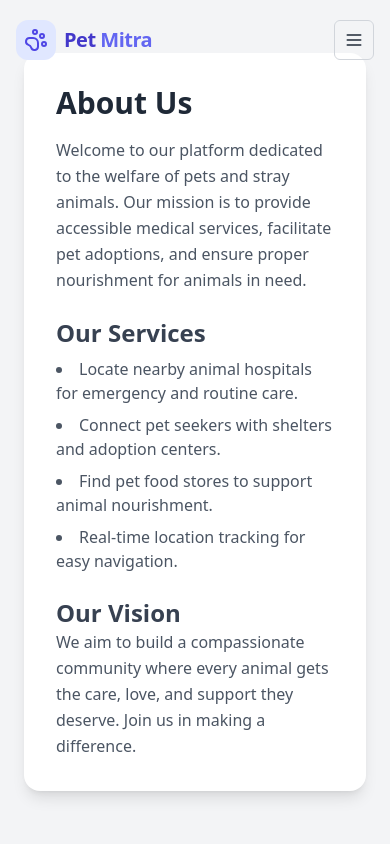
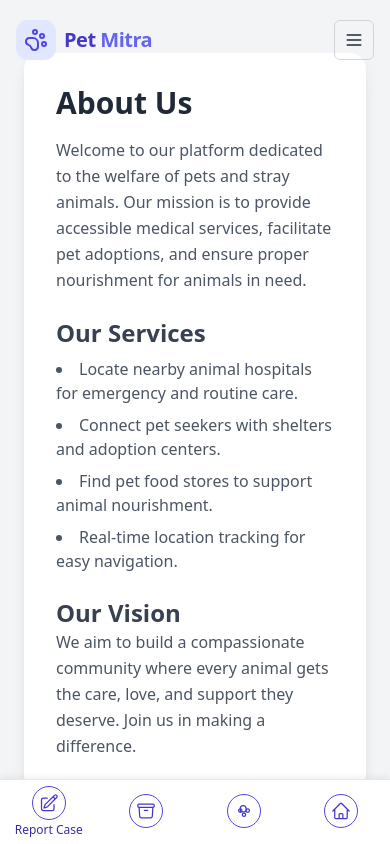
Before and after one commit to devxankit/petmitra-version2, a React (Vite) app: page /about in a window 390 px wide. Shown: the top 844 px of the page. Built offline with nearby package versions, Linux system fonts and the light colour scheme.

Commit message:
home page responisve , bottom nav for mobile, location comonent fix empty space isse

```diff
--- a/src/App.jsx
+++ b/src/App.jsx
@@ -1,8 +1,9 @@
 import React from 'react'
-import HomePage from './components/HomePage'
-import NavBar from './components/NavBar'
+// import HomePage from './components/HomePage'
+// import NavBar from './components/NavBar'
 import Footer from './components/Footer'
 import HomePage2 from './components/HomePage2'
+// import MobileBottomNav from './components/MobileBottomNav'
 
 function App() {
   return (
@@ -12,6 +13,7 @@ function App() {
       {/* <HomePage /> */}
       <HomePage2 />
       <Footer />
+      {/* <MobileBottomNav/> */}
 
     </div>
   )
--- a/src/components/HomePage2.jsx
+++ b/src/components/HomePage2.jsx
@@ -1,66 +1,94 @@
-import React, {useRef} from 'react';
+import React, { useRef, useEffect } from 'react'; // <-- Import useEffect
+import { useLocation, useNavigate } from 'react-router-dom'; // <-- Import hooks from router
 import MovingCards from './MovingCards';
-import HelpDesk from './HelpDesk';
-import LocationTracker from './LocationTracker';
+import HelpDesk from './HelpDesk'; // <-- Make sure HelpDesk uses forwardRef (see step 2 below)
 import LocationTracker2 from './LocationTracker2';
-import Chatbot from './Chatbot';
 import ChatBot2 from './Chatbot2';
-import PetForm from './PetForm';
 import NavBar from './NavBar';
 
+const HomePage2 = () => {
+    const helpDeskRef = useRef(null);
+    const location = useLocation(); // <-- Get location object
+    const navigate = useNavigate(); // <-- Get navigate function
+
+    // Original function for the internal button (can keep or remove if not needed elsewhere)
+    const scrollToHelpDeskInternal = () => {
+        console.log("Internal scroll button clicked.");
+        helpDeskRef.current?.scrollIntoView({ behavior: "smooth", block: "start" });
+    };
+
+    // Effect to handle scrolling based on navigation state
+    useEffect(() => {
+        // Check if state exists and contains the signal to scroll to HelpDesk
+        // Use the SAME key ('scrollToSection') and VALUE ('helpDeskSection') as sent from MobileBottomNav
+        if (location.state?.scrollToSection === 'helpDeskSection') {
+            console.log("Navigation state detected: Scrolling to HelpDesk.");
+
+            // Use setTimeout to ensure HelpDesk ref is available after render/navigation
+            const timer = setTimeout(() => {
+                if (helpDeskRef.current) {
+                    console.log("HelpDesk ref found, scrolling...");
+                    helpDeskRef.current.scrollIntoView({ behavior: 'smooth', block: 'start' });
+
+                    // IMPORTANT: Clear the state after scrolling to prevent re-scrolling
+                    navigate(location.pathname, { replace: true, state: {} });
+                } else {
+                    // This might happen if HelpDesk rendering is delayed or conditional
+                    console.warn("HelpDesk ref not found when trying to scroll.");
+                }
+            }, 100); // Adjust delay slightly if needed (100ms is usually safe)
+
+            // Cleanup function for the timeout
+            return () => clearTimeout(timer);
+        }
+    }, [location.state, navigate, location.pathname]); // Dependencies: run when state or navigate changes
 
 
-const HomePage2 = () => {
-
-    const helpDeskRef = useRef(null);
-
-    const scrollToHelpDesk = () => {
-      helpDeskRef.current?.scrollIntoView({ behavior: "smooth", block: "start" });
-    };
-
-
+    // --- Rest of your component ---
     return (
         <div className="min-h-screen bg-white">
-            <div className="h-[470px] bg-blue-200 rounded-br-[350px] overflow-hidden">
-                {/* Navigation */}
+            {/* Top Section */}
+            <div className="h-auto md:h-[470px] bg-blue-200 rounded-br-[150px] md:rounded-br-[350px] overflow-hidden">
                 <NavBar />
-
-                {/* Hero Section */}
-                <div className="max-w-7xl mx-auto px-4 py-16 flex justify-between items-center">
-                    <div className="max-w-2xl mb-[150px]">
-                        <p className="text-purple-700 mb-4 text-xl">Be the voice of voiceless</p>
-                        <h1 className="text-purple-600 text-6xl font-bold mb-8">
+                <div className="max-w-7xl mx-auto px-4 pb-8 pt-16 md:py-16 flex flex-col md:flex-row justify-between items-center">
+                    <div className="max-w-full md:max-w-2xl mb-8 md:mb-[150px] text-center md:text-left">
+                        <p className="text-purple-700 mb-4 text-lg md:text-xl">Be the voice of voiceless</p>
+                        <h1 className="text-purple-600 text-4xl md:text-6xl font-bold mb-6 md:mb-8">
                             Animal Rescue &<br />
                             Welfare Platform
                         </h1>
-                        <button onClick={scrollToHelpDesk} className="bg-purple-600 text-white px-8 py-3 rounded-full text-lg font-medium hover:bg-purple-700 transition-colors">
+                        {/* This button uses the internal scroll function */}
+                        <button
+                            onClick={scrollToHelpDeskInternal}
+                            className="bg-purple-600 text-white px-6 md:px-8 py-2 md:py-3 rounded-full text-base md:text-lg font-medium hover:bg-purple-700 transition-colors"
+                        >
                             Report a Problem
                         </button>
                     </div>
-
+                    {/* Image */}
                     <div className="relative">
-                        <div className="w-[400px] h-[400px] bg-white rounded-full overflow-hidden">
-                            <div className="absolute inset-0 rounded-full"  >
+                        <div className="w-[250px] h-[250px] md:w-[400px] md:h-[400px] bg-white rounded-full overflow-hidden mx-auto md:mx-0">
+                            <div className="absolute inset-0 rounded-full">
                                 <img
                                     src="https://media.istockphoto.com/id/1278578528/photo/group-of-different-purebred-dogs-from-small-to-large-sitting-looking-at-the-camera-on-a-white.jpg?s=612x612&w=0&k=20&c=6mIGSD_EqTEUrfRMd4Eufjt7VuTpSDQYuOUOLdApbk0="
                                     alt="Dogs"
                                     className="object-cover w-full h-full rounded-full"
-
                                 />
                             </div>
                         </div>
                     </div>
+                </div>
+            </div> {/* End Top Section */}
 
-                </div>
-            </div>
+            {/* Other Sections */}
             <MovingCards />
-            <HelpDesk ref={helpDeskRef}  />
-            {/* <LocationTracker /> */}
+
+            {/* The HelpDesk component where the ref is attached */}
+            <HelpDesk ref={helpDeskRef} />
+
             <LocationTracker2 />
-            {/* <Chatbot/> */}
-            <ChatBot2/>
-            {/* <PetForm/> */}
-
+            <ChatBot2 />
+            {/* Make sure MobileBottomNav is rendered in your main App layout */}
         </div>
     );
 };
--- a/src/components/LocationTracker2.jsx
+++ b/src/components/LocationTracker2.jsx
@@ -214,7 +214,7 @@ const LocationTracker2 = () => {
   }, [userLocation, mapVisible, nearbyHospitals]);
 
   return (
-    <div className="flex flex-col min-h-screen bg-gray-50">
+    <div className="flex flex-col min-h-auto bg-gray-50">
       <div className="w-full max-w-6xl mx-auto px-4 py-6">
         <div className="bg-white rounded-xl shadow-lg p-6">
           <div className="flex flex-col items-center">
--- /dev/null
+++ b/src/components/MobileBottomNav.jsx
@@ -0,0 +1,96 @@
+// src/components/MobileBottomNav.jsx
+import React from 'react';
+import { useNavigate } from 'react-router-dom'; // Use React Router for navigation
+import {
+  PencilSquareIcon,
+  ArchiveBoxIcon,       // Assuming this icon is for Login/Archive based on your last code
+  HomeIcon as HomeIconSolid,
+} from '@heroicons/react/24/outline'; // Using outline icons
+import PawIcon from './PawIcon'; // Make sure this path is correct
+
+const MobileBottomNav = () => {
+  const navigate = useNavigate();
+
+  // Standard navigation function for most buttons
+  const handleNavigate = (path) => {
+    console.log(`Navigating directly to: ${path}`);
+    navigate(path);
+  };
+
+  // Special handler for the Report Case button to navigate home and trigger scroll
+  const handleReportClick = () => {
+    console.log('Report button clicked, navigating home and signaling scroll to HelpDesk...');
+    // Navigate to the home page ('/') and pass state to signal scrolling
+    navigate('/', {
+      // Use a descriptive key/value pair that HomePage2 will look for
+      state: { scrollToSection: 'helpDeskSection' }
+    });
+  };
+
+  // --- Style Constants (Slimmed down version) ---
+  const iconSize = "h-5 w-5";
+  const iconBorderStyle = "rounded-full border border-indigo-600 p-1.5 mb-0.5";
+  const iconContainerStyle = "flex flex-col items-center justify-center p-1 cursor-pointer text-indigo-700 hover:text-indigo-900 transition-colors duration-150";
+  const textStyle = "text-xs font-medium";
+  // --- End Style Constants ---
+
+  return (
+    // Main container - fixed bottom, full width, flex layout, hidden on medium screens+, white bg, subtle top border and shadow
+    <nav className="fixed bottom-0 left-0 right-0 z-50 flex md:hidden bg-white py-0.5 border-t border-gray-200 shadow-[0_-4px_6px_-1px_rgba(0,0,0,0.05)]">
+
+      {/* Report Case Item - Uses the special handleReportClick */}
+      <button
+        onClick={handleReportClick} // <-- Use the scroll-triggering handler
+        className={`${iconContainerStyle} flex-1`} // flex-1 distributes space evenly
+        aria-label="Report Case"
+      >
+        <div className={iconBorderStyle}>
+          <PencilSquareIcon className={iconSize} />
+        </div>
+        {/* Text label specific to this button */}
+        <span className={`${textStyle} text-indigo-800`}>Report Case</span>
+      </button>
+
+      {/* Archive/Login Item - Uses standard navigation */}
+      {/* Updated path to /login based on your last code snippet */}
+      <button
+        onClick={() => handleNavigate('/login')} // <-- Use standard navigation
+        className={`${iconContainerStyle} flex-1`}
+        aria-label="Login / Archive" // Updated Aria Label for clarity
+      >
+        <div className={iconBorderStyle}>
+          <ArchiveBoxIcon className={iconSize} />
+        </div>
+        {/* No text label as per previous examples */}
+      </button>
+
+      {/* Paw/Adopt Item - Uses standard navigation */}
+      {/* Updated path to /adopt based on your last code snippet */}
+      <button
+        onClick={() => handleNavigate('/adopt')} // <-- Use standard navigation
+        className={`${iconContainerStyle} flex-1`}
+        aria-label="Adopt a Pet" // Updated Aria Label
+      >
+        <div className={iconBorderStyle}>
+          <PawIcon className={iconSize} />
+        </div>
+        {/* No text label */}
+      </button>
+
+      {/* Home Item - Uses standard navigation */}
+      <button
+        onClick={() => handleNavigate('/')} // <-- Use standard navigation
+        className={`${iconContainerStyle} flex-1`}
+        aria-label="Home"
+      >
+        <div className={iconBorderStyle}>
+          <HomeIconSolid className={iconSize} />
+        </div>
+        {/* No text label */}
+      </button>
+
+    </nav>
+  );
+};
+
+export default MobileBottomNav;
--- /dev/null
+++ b/src/components/PawIcon.jsx
@@ -0,0 +1,42 @@
+// src/components/PawIcon.jsx (Revised for simpler outline)
+import React from 'react';
+
+const PawIcon = (props) => (
+  <svg
+    xmlns="http://www.w3.org/2000/svg"
+    viewBox="0 0 24 24"
+    fill="none"
+    stroke="currentColor"
+    strokeWidth="1.5"
+    strokeLinecap="round"
+    strokeLinejoin="round"
+    {...props}
+  >
+    {/* Main Pad */}
+    <path d="M12 14.5c-2.5 0-4.5 2-4.5 4.5S9.5 23.5 12 23.5s4.5-2 4.5-4.5S14.5 14.5 12 14.5z" fill="currentColor" opacity="0.1"/> {/* Optional faint fill for main pad */}
+    <path d="M12 14.5c-2.5 0-4.5 2-4.5 4.5" />
+
+    {/* Toes */}
+    <circle cx="8" cy="12.5" r="1.5" />
+    <circle cx="11" cy="11" r="1.5" />
+    <circle cx="14" cy="11" r="1.5" />
+    <circle cx="17" cy="12.5" r="1.5" />
+
+     {/* Connective curves (optional, adjust as needed) */}
+     <path d="M8.5 14c.5-1 1.5-2 3.5-2s3 1 3.5 2" />
+  </svg>
+);
+
+// Even simpler conceptual outline:
+const PawIconSimple = (props) => (
+    <svg xmlns="http://www.w3.org/2000/svg" viewBox="0 0 24 24" fill="none" stroke="currentColor" strokeWidth="1.5" strokeLinecap="round" strokeLinejoin="round" {...props}>
+      <path d="M11 5.5c-1.93 0-3.5 1.57-3.5 3.5V11c0 1.1.9 2 2 2h3c1.1 0 2-.9 2-2V9c0-1.93-1.57-3.5-3.5-3.5z"/>
+      <path d="M7.5 9.5c-1.1 0-2 .9-2 2s.9 2 2 2 2-.9 2-2-.9-2-2-2z"/>
+      <path d="M16.5 9.5c-1.1 0-2 .9-2 2s.9 2 2 2 2-.9 2-2-.9-2-2-2z"/>
+      <path d="M12 14.5c-1.1 0-2 .9-2 2s.9 2 2 2 2-.9 2-2-.9-2-2-2z"/>
+    </svg>
+);
+
+
+// Let's use the simpler one for the example: PawIconSimple
+export default PawIconSimple;
--- a/src/main.jsx
+++ b/src/main.jsx
@@ -9,6 +9,7 @@ import Contact from './pages/Contact.jsx';
 import Login from './pages/Login.jsx';
 import ProtectedRoute from './ProtectedRoute';
 import { AuthProvider } from './AuthContext.jsx'; // Import AuthProvider
+import MobileBottomNav from './components/MobileBottomNav.jsx';
 
 createRoot(document.getElementById('root')).render(
   <BrowserRouter>
@@ -22,5 +23,6 @@ createRoot(document.getElementById('root')).render(
         <Route path="/login" element={<Login />} />
       </Routes>
     </AuthProvider>
+    <MobileBottomNav />
   </BrowserRouter>
 );
```
Also changed, not shown: 10 other files (tests, documents, lock files or other folders).
